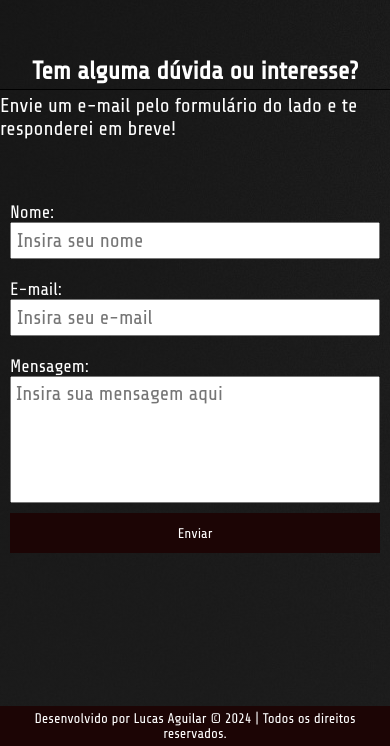
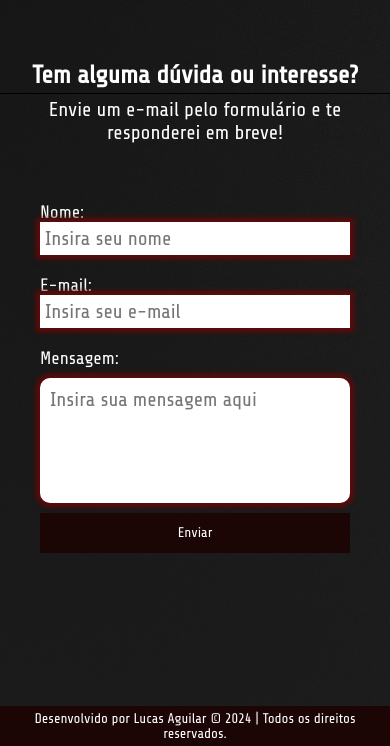
Before and after one commit to LucasSAguilar/portfolio_2024, a React (Create React App) app: page / in a window 390 px wide. Shown: the part 2562-3308 px from the top of the page. Built offline with nearby package versions, Linux system fonts and the light colour scheme.

Commit message:
Responsividade no Contato

```diff
--- a/src/telas/Contato/index.tsx
+++ b/src/telas/Contato/index.tsx
@@ -7,7 +7,7 @@ const Contato = () => {
         Tem alguma dúvida ou interesse?
       </h3>
       <p className="explicacao-contato">
-        Envie um e-mail pelo formulário do lado e te responderei em breve!
+        Envie um e-mail pelo formulário e te responderei em breve!
       </p>
       <form className="form-email">
         <label>Nome:</label>
--- a/src/telas/Contato/styles.css
+++ b/src/telas/Contato/styles.css
@@ -5,6 +5,7 @@
     justify-content: center;
     align-items: center;
     flex-direction: column;
+    padding: 2%;
 }
 
 .title-duvida-interesse {
@@ -18,14 +19,16 @@
 
 .explicacao-contato{
     font-size: 20px;
+    text-align: center;
 }
 
 .form-email{
     display: flex;
     flex-direction: column;
     justify-content: center;
-    width: 30%;
-    min-width: 400px;
+    width: 90%;
+    min-width: 340px;
+    max-width: 550px;
     height: 60%;
     padding: 15px;
     color: #000000;
@@ -34,8 +37,12 @@
 .form-email > input {
     width: 100%;
     padding: 5px;
-    color: #000000;
     font-size: 20px;
+    background: none;
+    border: none;
+    outline: none;
+    background-color: #ffffff;
+    box-shadow: 0 0 5px 4px #5f0909;
 
 }
 
@@ -46,11 +53,16 @@
 }
 
 .form-email > textarea {
+    margin-top: 10px;
     height: 30%;
     resize: none;
-    padding: 5px;
-    color: #000000;
+    padding: 10px;
     font-size: 20px;
+    border: none;
+    border-radius: 10px;
+    outline: none;
+    background-color: #ffffff;
+    box-shadow: 0 0 5px 4px #5f0909;
 
 }
 
```
